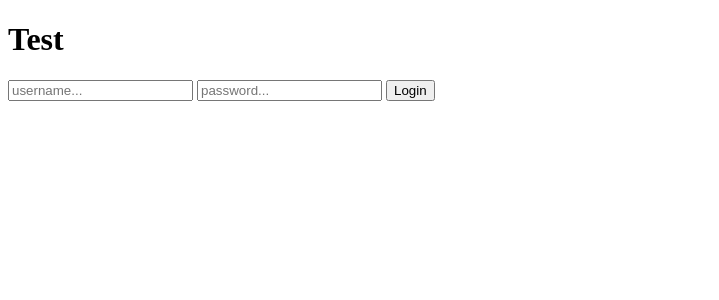
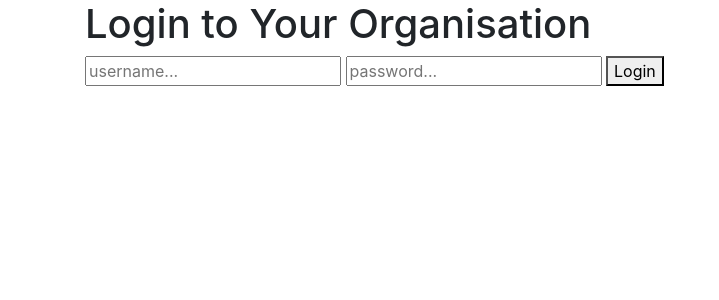
Before and after one commit to AstridPalmer/jaml-idp, a Flask app: template app/templates/index.html in a window 1280 px wide. Shown: the top 300 px of the page, without its empty margins (0-719 px from the left). Run offline with Flask 2, Linux system fonts and the light colour scheme; the template is opened without the code that fills it: most values are stand-ins (such as "Sample title", 1, 10 or a date in 2020); some libraries are stand-ins or nearby versions.

Commit message:
Template styling

```diff
--- a/app/mod_providers/models.py
+++ b/app/mod_providers/models.py
@@ -6,9 +6,9 @@ class Base(db.Model):
 
     __abstract__  = True
 
-    id            = db.Column(db.Integer, primary_key=True)
-    date_created  = db.Column(db.String(100),  default=db.func.current_timestamp())
-    date_modified = db.Column(db.String(100),  default=db.func.current_timestamp(), onupdate=db.func.current_timestamp())
+    id = db.Column(db.Integer, primary_key=True)
+    date_created  = db.Column(db.String(100), default=db.func.current_timestamp())
+    date_modified = db.Column(db.String(100), default=db.func.current_timestamp(), onupdate=db.func.current_timestamp())
     active = db.Column(db.Boolean, default=True)
 
 class Provider(Base):
--- a/app/templates/index.html
+++ b/app/templates/index.html
@@ -4,15 +4,31 @@
     <meta charset="UTF-8">
     <meta name="viewport" content="width=device-width, initial-scale=1.0">
     <meta http-equiv="X-UA-Compatible" content="ie=edge">
+
+    <link rel="stylesheet" href="https://maxcdn.bootstrapcdn.com/bootstrap/4.0.0/css/bootstrap.min.css" integrity="sha384-Gn5384xqQ1aoWXA+058RXPxPg6fy4IWvTNh0E263XmFcJlSAwiGgFAW/dAiS6JXm" crossorigin="anonymous">
+
     <title>Login</title>
 </head>
 <body>
-    <h1>Test</h1>
+
+    <section>
+        <div class="container">
+            <div class="row">
+                <div class="col-md-12">
+                    <h1>Login to Your Organisation</h1>
                     <form action="/jaml/login" method="POST">
                         <input type="text" placeholder="username..." name="username">
                         <input type="password" placeholder="password..." name="password">
                         <input type="hidden" name="client_id" value="{{ client_id }}">
                         <button type="submit">Login</button>
                     </form>
+                </div>
+            </div>
+        </div>
+    </section>
+
+    <script src="https://code.jquery.com/jquery-3.2.1.slim.min.js" integrity="sha384-KJ3o2DKtIkvYIK3UENzmM7KCkRr/rE9/Qpg6aAZGJwFDMVNA/GpGFF93hXpG5KkN" crossorigin="anonymous"></script>
+    <script src="https://cdnjs.cloudflare.com/ajax/libs/popper.js/1.12.9/umd/popper.min.js" integrity="sha384-ApNbgh9B+Y1QKtv3Rn7W3mgPxhU9K/ScQsAP7hUibX39j7fakFPskvXusvfa0b4Q" crossorigin="anonymous"></script>
+    <script src="https://maxcdn.bootstrapcdn.com/bootstrap/4.0.0/js/bootstrap.min.js" integrity="sha384-JZR6Spejh4U02d8jOt6vLEHfe/JQGiRRSQQxSfFWpi1MquVdAyjUar5+76PVCmYl" crossorigin="anonymous"></script>
 </body>
 </html>
```
Also changed, not shown: app/__init__.py (line endings or trailing spaces). Lines whose indentation alone changed are shown as unchanged.
